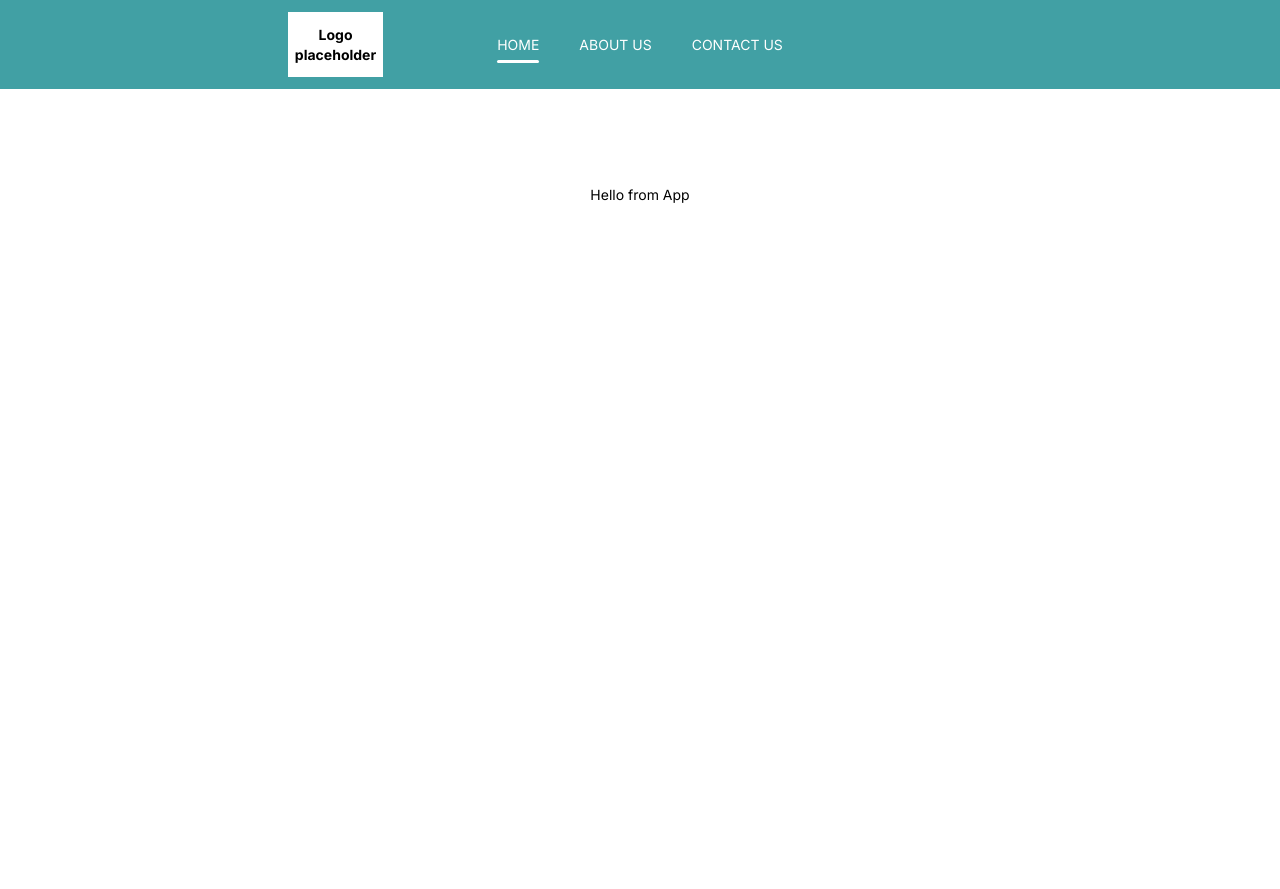
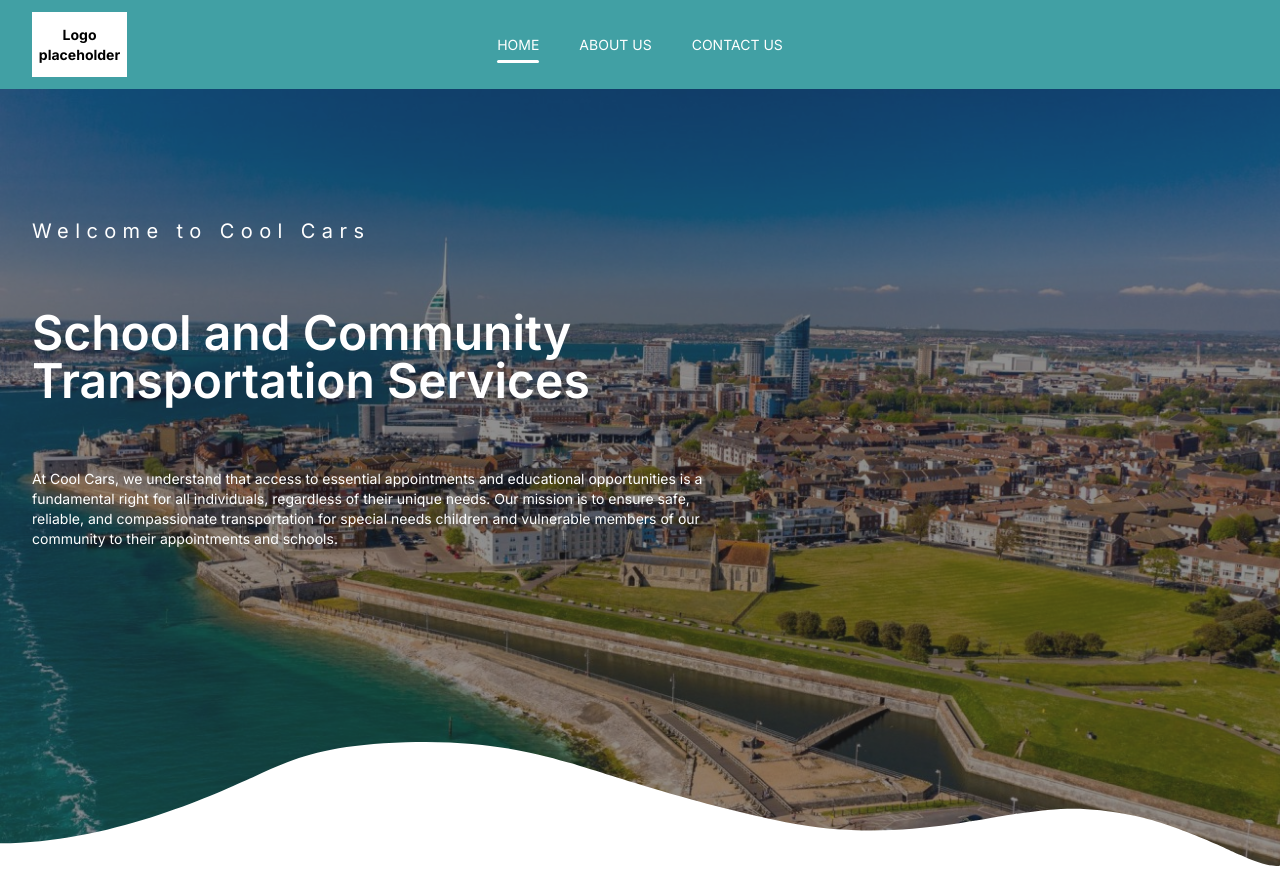
Before and after one commit to marcuCosmin/cool-cars, a Next.js app: page / in a window 1280 px wide. Built offline with nearby package versions, Linux system fonts and the light colour scheme.

Commit message:
Update header padding for xl screens & update screen sizes values & add first seciton of the home page

```diff
--- a/src/app/globals.css
+++ b/src/app/globals.css
@@ -27,4 +27,12 @@
   .underline-animated-active::after {
     @apply w-full;
   }
+
+  .bg-overlay {
+    @apply relative -z-20;
+  }
+
+  .bg-overlay::after {
+    @apply empty-content absolute top-0 left-0 w-full h-full bg-black bg-opacity-50 -z-10 pointer-events-none;
+  }
 }
--- a/src/app/page.tsx
+++ b/src/app/page.tsx
@@ -1,7 +1,41 @@
-export default function Home() {
+const Home = () => {
   return (
-    <main className="flex min-h-screen flex-col items-center justify-between p-24">
-      Hello from App
+    <main className="flex flex-col items-center">
+      <section className="py-32 sm:pb-80 xl:py-64 xl:pb-[30rem] px-8 xl:px-96 text-white bg-[url('/home-background.jpg')] bg-no-repeat bg-cover bg-center bg-overlay w-full text-center sm:text-left">
+        <h1 className="tracking-[0.4rem] text-lg sm:text-xl">
+          Welcome to Cool Cars
+        </h1>
+
+        <article className="mt-16 flex flex-col gap-16 max-w-2xl">
+          <h2 className="text-3xl sm:text-5xl font-semibold">
+            School and Community Transportation Services
+          </h2>
+          <p>
+            At Cool Cars, we understand that access to essential appointments
+            and educational opportunities is a fundamental right for all
+            individuals, regardless of their unique needs. Our mission is to
+            ensure safe, reliable, and compassionate transportation for special
+            needs children and vulnerable members of our community to their
+            appointments and schools.
+          </p>
+        </article>
+
+        <svg
+          className="rotate-180 fill-white w-full absolute bottom-[-1px] left-0"
+          version="1.1"
+          xmlns="http://www.w3.org/2000/svg"
+          viewBox="0 0 1920 192"
+          preserveAspectRatio="none"
+        >
+          <path
+            d="M0,6.2c0,0,6.3-1.3,20.9,2.1c15.2,3.5,30.1,10.2,39.4,14.4s98.3,48,163.8,59.9c63.4,11.5,95.6,13.2,175.5,1
+	s197.2-40.7,341.7-11.9s289.9,79.7,323.3,88.7c33.2,9,113.3,35.5,246.3,31.1c133-4.4,176.8-28.2,234.2-54.3S1760.5,39.6,1920,40V0.1
+	H0V6.2z"
+          />
+        </svg>
+      </section>
     </main>
   )
 }
+
+export default Home
--- a/src/components/header/Header.tsx
+++ b/src/components/header/Header.tsx
@@ -29,7 +29,7 @@ export const Header = () => {
   return (
     <header
       role="banner"
-      className="flex justify-between sm:justify-normal items-center py-3 px-8 xl:px-72 sticky top-0 left-0 bg-primary"
+      className="flex justify-between sm:justify-normal items-center py-3 px-8 xl:px-96 sticky top-0 left-0 bg-primary"
     >
       <div className="flex text-center font-bold items-center w-[95px] h-[65px] bg-white">
         Logo placeholder
--- a/tailwind.config.ts
+++ b/tailwind.config.ts
@@ -8,8 +8,8 @@ const config: Config = {
   ],
   theme: {
     screens: {
-      sm: "600px",
-      xl: "1200px",
+      sm: "650px",
+      xl: "1400px",
     },
     extend: {
       colors: {
```
Also changed, not shown: public/home-background.jpg (added).
